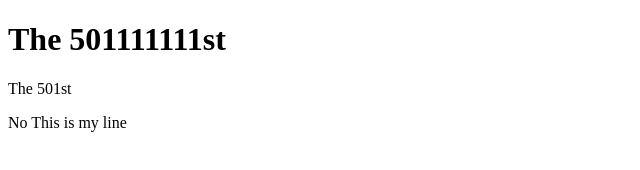
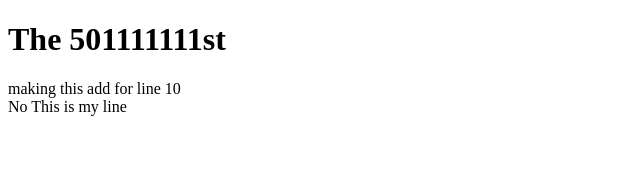
Before and after one commit to KachiYD/501st-practice, a plain HTML site: page index.html in a window 1280 px wide. Shown: the whole page, without its empty margins (0-640 px from the left). Drawn offline with Linux system fonts and the light colour scheme.

Commit message:
conflict to try

```diff
--- a/index.html
+++ b/index.html
@@ -7,7 +7,8 @@
 </head>
 <body>
     <h1>The 501111111st</h1>
-    <p>The 501st</p>
+    <div>making this add for line 10</div>
     <div>No This is my line</div>
+
 </body>
 </html>
```
